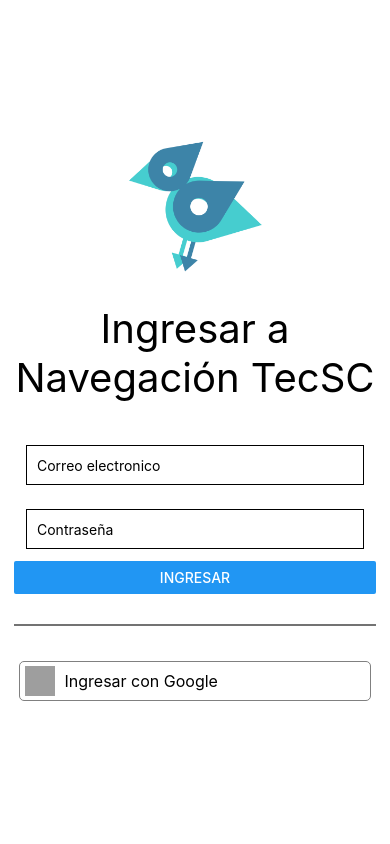
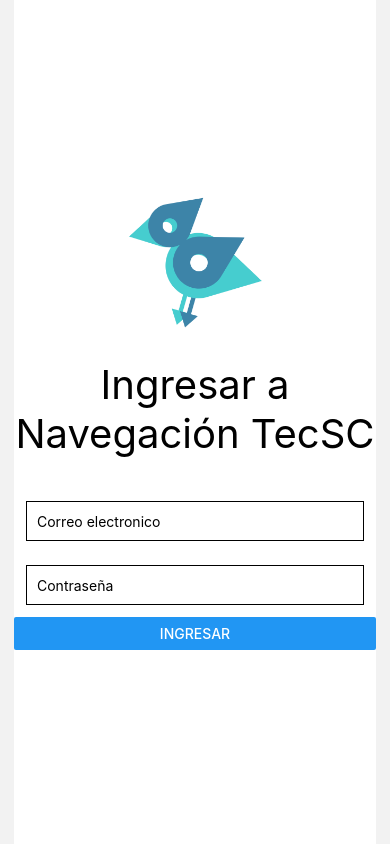
Before and after one commit to andreymch22/Outdoor-Indoor-Navigation-Platform, a React Native app in the folder App/: screen / in a window 390 px wide. Built offline with nearby package versions, Linux system fonts and the light colour scheme; grey boxes are pictures that could not be loaded.

Commit message:
Stack para navegacion agregado

```diff
--- a/App/App.js
+++ b/App/App.js
@@ -1,14 +1,11 @@
 import React, { useState } from 'react';
-import Main from './src/components/Main';
 import { NavigationContainer } from '@react-navigation/native';
-import Login from './src/components/Login';
-import MapScreen from './src/components/MapScreen';
-
+import AuthNavigator from './src/navigations/AuthNavigator';
 
 export default function App() {
   return (
     <NavigationContainer>
-      <Login />
+      <AuthNavigator />
     </NavigationContainer>
   );
 }
--- a/App/constants/imgs.js
+++ b/App/constants/imgs.js
@@ -1,3 +1,3 @@
 export default {
-    logo: require('App/src/assets/Logo.png'),
+    logo: require('../src/assets/Logo.png'),
 };
--- a/App/constants/routes.js
+++ b/App/constants/routes.js
@@ -3,17 +3,5 @@ export default {
     REGISTER: 'Register',
     FORGOT_PASSWORD: 'Forgot Password',
 
-    HOME: 'Home',
-    HOME_TAB: 'Home Tab',
-    HOME_DRAWER: 'Home Drawer',
-
-    NOTIFICATIONS: 'Notifications',
-    NOTIFICATIONS_DRAWER: 'Notifications Drawer',
-
-    SETTINGS: 'Settings',
-    ACCOUNT_SETTINGS: 'Account Settings',
-    SETTINGS_NAVIGATOR: 'Settings Navigator',
-
-    SETTINGS_DETAIL: 'Settings Detail',
-    PROFILE: 'My Profile',
-};
+    MAP_SCREEN: 'Map Screen',
+}
--- a/App/package.json
+++ b/App/package.json
@@ -10,14 +10,15 @@
   },
   "dependencies": {
     "@react-navigation/native": "^6.1.6",
+    "@react-navigation/stack": "^6.3.16",
     "expo": "~48.0.11",
     "expo-status-bar": "~1.4.4",
     "react": "18.2.0",
     "react-native": "0.71.6",
     "react-native-maps": "^1.5.0",
-    "react-router-native": "^6.11.2",
+    "react-native-safe-area-context": "4.5.0",
     "react-native-screens": "~3.20.0",
-    "react-native-safe-area-context": "4.5.0"
+    "react-router-native": "^6.11.2"
   },
   "devDependencies": {
     "@babel/core": "^7.20.0"
--- a/App/src/components/Login.jsx
+++ b/App/src/components/Login.jsx
@@ -2,18 +2,20 @@ import React from 'react';
 import { SafeAreaView, StyleSheet, TextInput, Button, Text, Alert, View, TouchableOpacity, Image } from 'react-native';
 import MapScreen from './MapScreen';
 import AppBar from './AppBar';
-import Logo from '../../src/assets/Logo.png';
-
+//import Logo from '../../src/assets/Logo.png';
+import { COLORS, ROUTES, IMGS } from '../../constants';
+import { useNavigation } from '@react-navigation/native';
 const Login = () => {
     const [mail, onChangeMail] = React.useState('');
     const [password, onChangePassword] = React.useState('');
+    const navigation = useNavigation();
     //const history = useHistory();
     return (
             <View style={styles.container}>
                 <View style={{alignItems: 'center', backgroundColor: 'white'}}>
                     <Image
                         style={styles.logo}
-                        source={require('../../src/assets/Logo.png')}
+                        source={IMGS.logo}
                     />
                 </View>
                 <Text style={styles.title}>Ingresar a Navegación TecSC</Text>
@@ -33,18 +35,9 @@ const Login = () => {
                 />
                 <Button
                     title="Ingresar"
-                    //onPress={() => <MapScreen />}
-                    onPress={() => Alert.alert('Simple Button pressed')}
+                    onPress={() => navigation.navigate(ROUTES.MAP_SCREEN)}
+                    //onPress={() => Alert.alert('Simple Button pressed')}
                 />
-                <Separator />
-
-                <TouchableOpacity style={styles.googleBtn}>
-                    <Image
-                        source={{ uri: 'https://w7.pngwing.com/pngs/869/485/png-transparent-google-logo-computer-icons-google-text-logo-google-logo.png' }}
-                        style={styles.buttonImageIconStyle}
-                    />
-                    <Text style={styles.text}> Ingresar con Google </Text>
-                </TouchableOpacity>
             </View>
     );
 };
--- a/App/src/components/MapScreen.jsx
+++ b/App/src/components/MapScreen.jsx
@@ -55,7 +55,6 @@ const stylesS = StyleSheet.create({
     },
 });
 
-//10.36302235879384, -84.51058163568169
 const initialRegion = {
     latitude: 10.36302235879384,
     longitude: -84.51058163568169,
--- /dev/null
+++ b/App/src/components/index.js
@@ -0,0 +1,3 @@
+export {default as Login} from './Login';
+export {default as MapScreen} from './MapScreen';
+export {default as AppBar} from './AppBar';
--- /dev/null
+++ b/App/src/navigations/AuthNavigator.jsx
@@ -0,0 +1,29 @@
+import React from 'react';
+import { createStackNavigator } from '@react-navigation/stack';
+import { COLORS, ROUTES } from '../../constants';
+import {Login, AppBar, MapScreen} from '../components';
+
+
+const Stack = createStackNavigator();
+// Navigator, Screen, Group
+
+function AuthNavigator() {
+    console.log(Stack);
+    return (
+        <Stack.Navigator screenOptions={{}} initialRouteName={ROUTES.LOGIN}>
+            <Stack.Screen
+                name={ROUTES.LOGIN}
+                component={Login}
+                options={{ headerShown: false }}
+            />
+            <Stack.Screen name={ROUTES.REGISTER} component={AppBar} />
+            <Stack.Screen
+                name={ROUTES.MAP_SCREEN}
+                component={MapScreen}
+                options={{ headerShown: false }}
+            />
+        </Stack.Navigator>
+    );
+}
+
+export default AuthNavigator;
```
Also changed, not shown: 1 other file (tests, documents, lock files or other folders).
